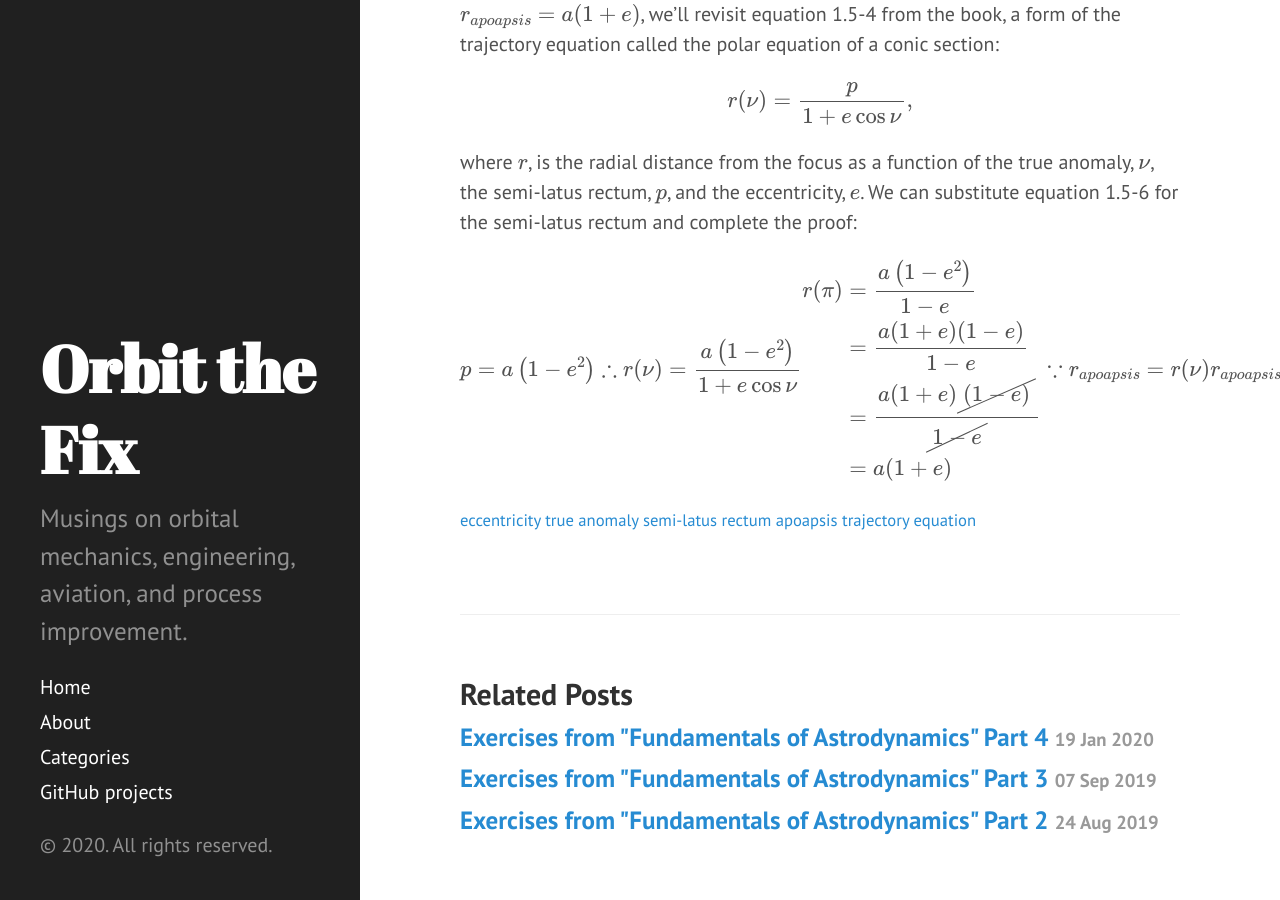
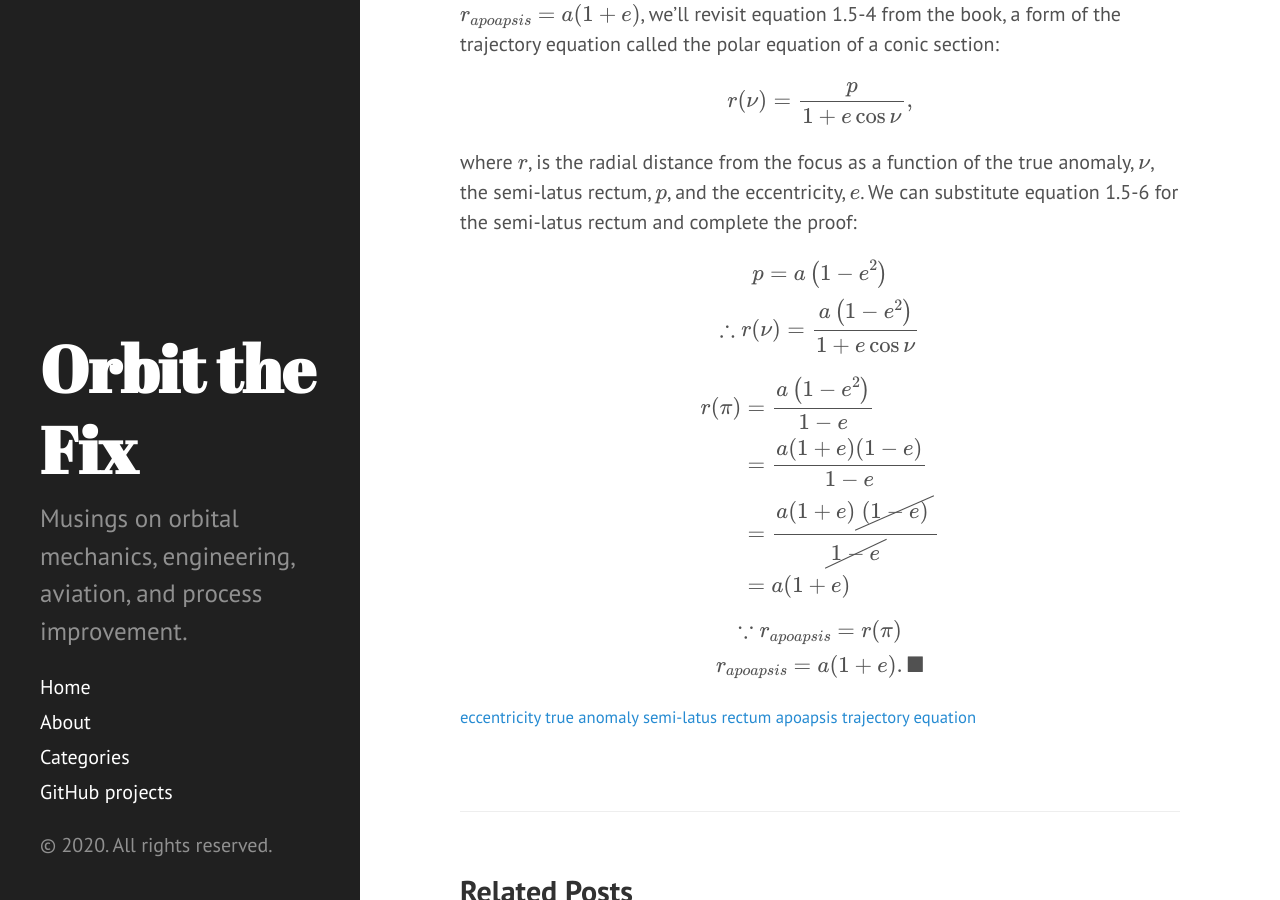
Before and after one commit to orbitthefix/orbitthefix.github.io, a Jekyll site: the page built from _posts/2020-02-02-exercises-from-fundamentals-of-astrodynamics-part-5.md, in a window 1280 px wide and 900 px high, scrolled down 573 px. Built offline with Jekyll 4.4.1, drawn with Linux system fonts in a browser that asks for light colours.

Commit message:
MathJax 3 fixes

```diff
--- a/_posts/2020-02-02-exercises-from-fundamentals-of-astrodynamics-part-5.md
+++ b/_posts/2020-02-02-exercises-from-fundamentals-of-astrodynamics-part-5.md
@@ -39,8 +39,15 @@ can substitute equation 1.5-6 for the semi-latus rectum and complete the proof:
 
 $$
 
-p = a \left (1 - e^2 \right ) \\
-\therefore r(\nu) = \frac{a \left (1 - e^2 \right )}{1+e\cos{\nu}} \\
+\displaylines{
+  p = a \left (1 - e^2 \right ) \\
+  \therefore r(\nu) = \frac{a \left (1 - e^2 \right )}{1+e\cos{\nu}} \\
+}
+
+$$
+
+$$
+
 \begin{align*}
 
 r(\pi) &= \frac{a \left (1 - e^2 \right )}{1 - e} \\
@@ -49,8 +56,14 @@ r(\pi) &= \frac{a \left (1 - e^2 \right )}{1 - e} \\
        &= a(1 + e) \\
 
 \end{align*}
-\because r_{apoapsis}=r(\nu) \\
-r_{apoapsis}=a(1 + e).
-\blacksquare
 
 $$
+
+$$
+
+\displaylines{
+  \because r_{apoapsis}=r(\pi) \\
+  r_{apoapsis}=a(1 + e). \blacksquare
+}
+
+$$
```
